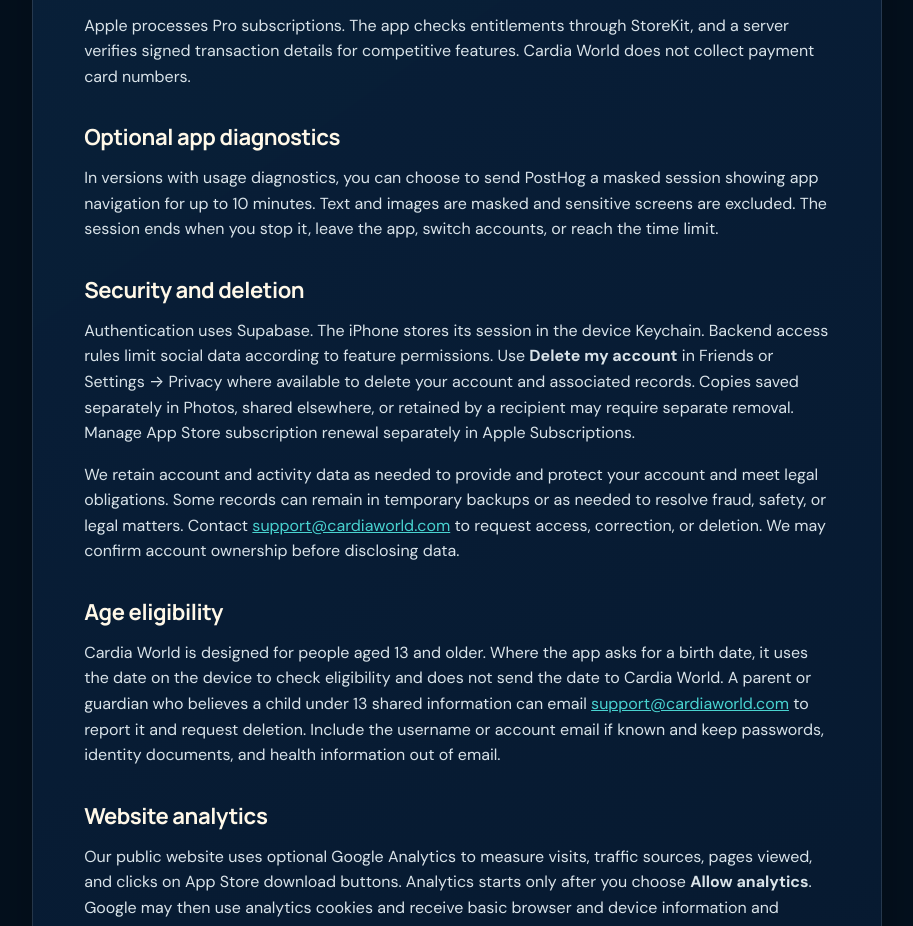
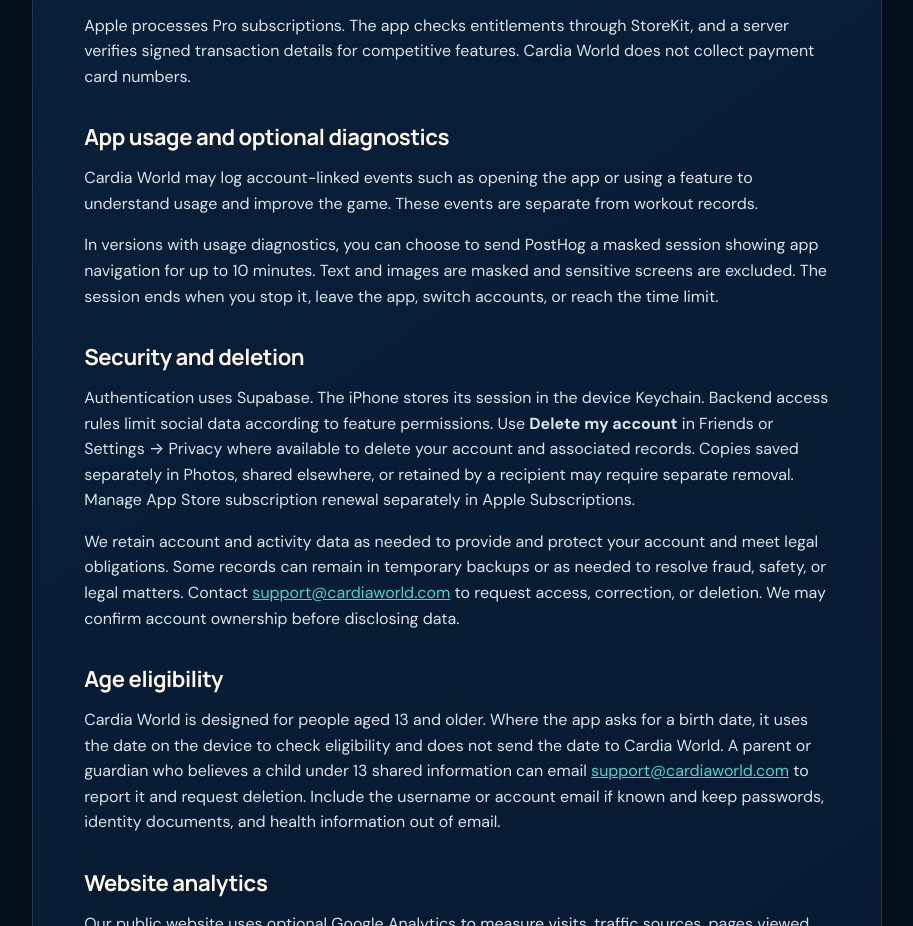
Before and after one commit to 62brmvnb4p-coder/cardiaworld-site, a plain HTML site: page privacy/index.html in a window 1280 px wide. Shown: the part 2431-3357 px from the top of the page, without its empty margins (183-1096 px from the left). Drawn offline with Linux system fonts and the light colour scheme.

Commit message:
Describe account-linked app usage metrics

```diff
--- a/privacy/index.html
+++ b/privacy/index.html
@@ -47,7 +47,8 @@
 
         <h2>Purchases</h2>
         <p>Apple processes Pro subscriptions. The app checks entitlements through StoreKit, and a server verifies signed transaction details for competitive features. Cardia World does not collect payment card numbers.</p>
-        <h2>Optional app diagnostics</h2>
+        <h2>App usage and optional diagnostics</h2>
+        <p>Cardia World may log account-linked events such as opening the app or using a feature to understand usage and improve the game. These events are separate from workout records.</p>
         <p>In versions with usage diagnostics, you can choose to send PostHog a masked session showing app navigation for up to 10 minutes. Text and images are masked and sensitive screens are excluded. The session ends when you stop it, leave the app, switch accounts, or reach the time limit.</p>
         <h2>Security and deletion</h2>
         <p>Authentication uses Supabase. The iPhone stores its session in the device Keychain. Backend access rules limit social data according to feature permissions. Use <strong>Delete my account</strong> in Friends or Settings → Privacy where available to delete your account and associated records. Copies saved separately in Photos, shared elsewhere, or retained by a recipient may require separate removal. Manage App Store subscription renewal separately in Apple Subscriptions.</p>
```
